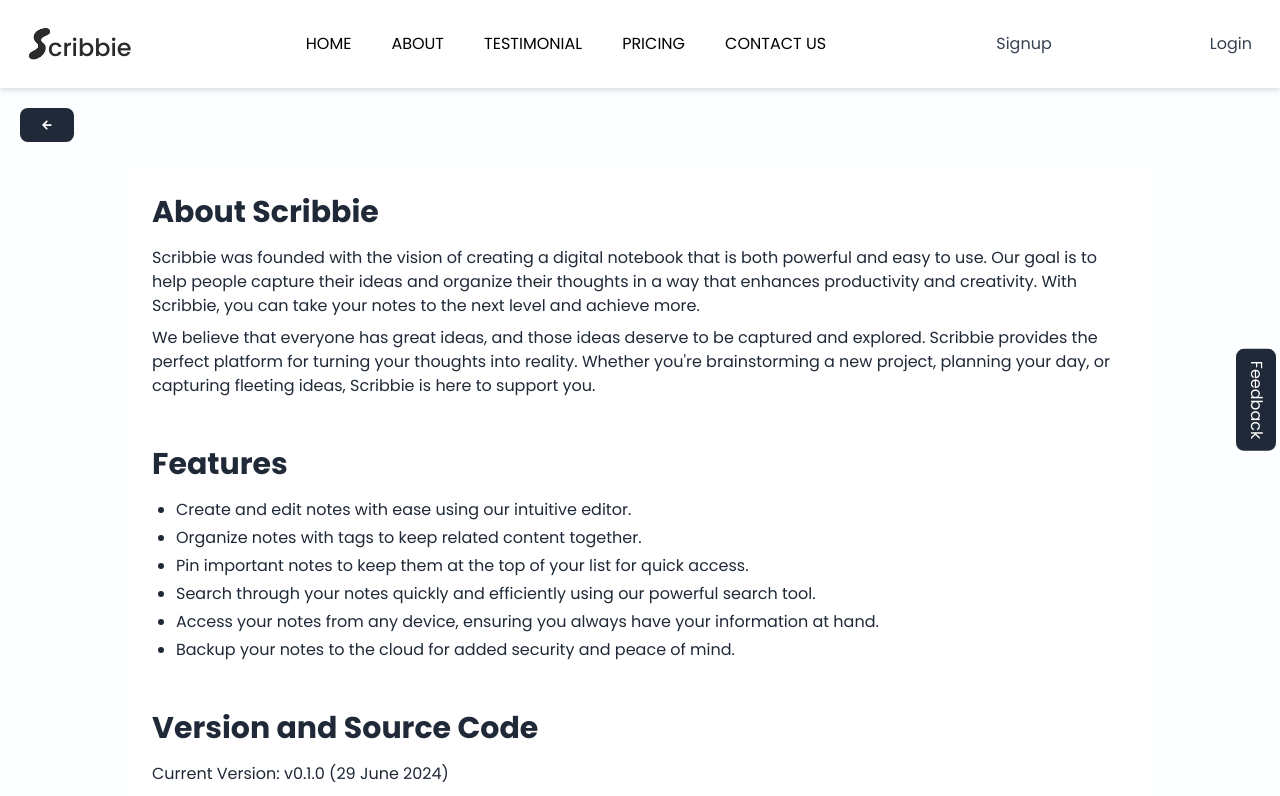
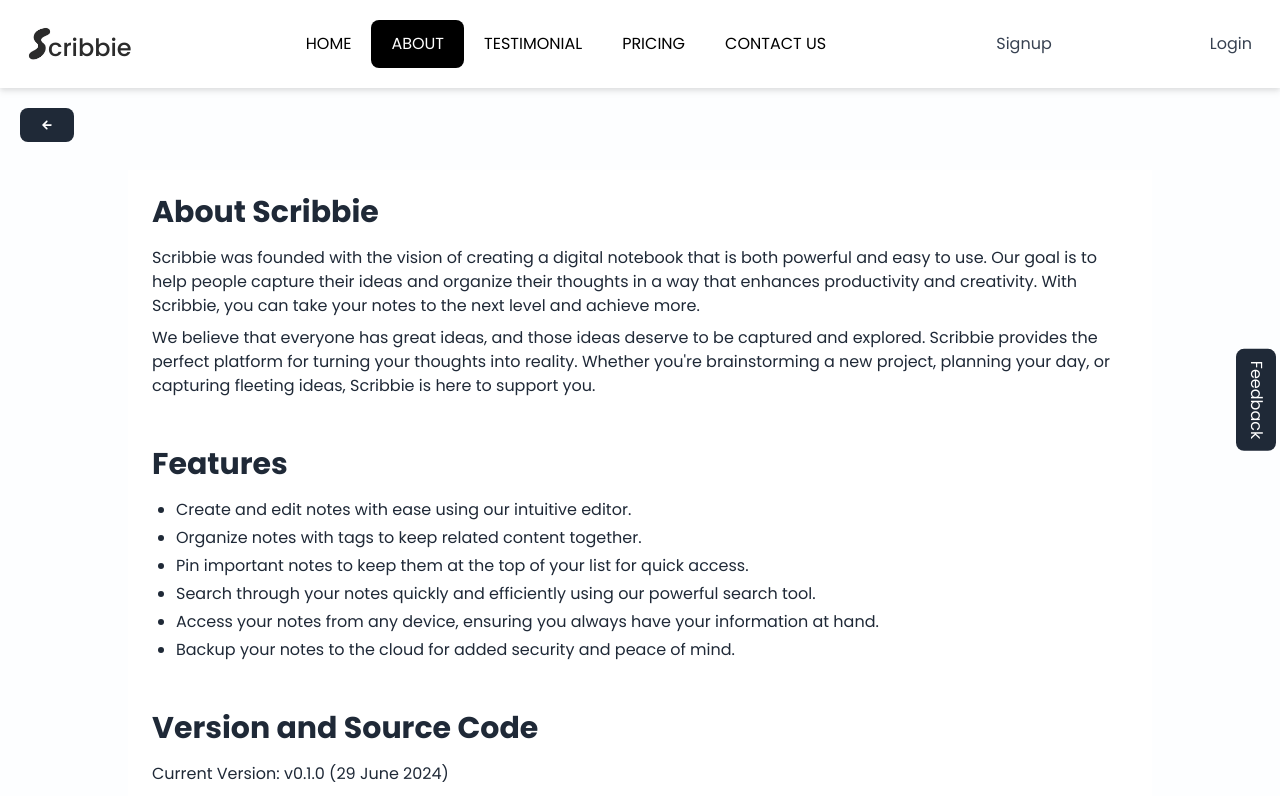
Before and after one commit to Scribbie-Notes/notes-app, a React (Vite) app in the folder frontend/: page /about in a window 1280 px wide. Shown: the top 796 px of the page. Built offline with nearby package versions, Linux system fonts and the light colour scheme.

Commit message:
active route styling

```diff
--- a/frontend/src/components/Tabs.jsx
+++ b/frontend/src/components/Tabs.jsx
@@ -1,6 +1,6 @@
-import  { useRef, useState } from "react";
+import { useRef, useState } from "react";
 import { motion } from "framer-motion";
-import { Link } from "react-router-dom";
+import { Link, useLocation } from "react-router-dom";
 
 export const SlideTabsExample = () => {
   return (
@@ -11,11 +11,14 @@ export const SlideTabsExample = () => {
 };
 
 const SlideTabs = () => {
+  const location = useLocation();
   const [position, setPosition] = useState({
     left: 0,
     width: 0,
     opacity: 0,
   });
+  const currentPathName = location.pathname;
+  const [hoveredTab, setHoveredTab] = useState(null);
 
   return (
     <ul
@@ -24,48 +27,97 @@ const SlideTabs = () => {
           ...pv,
           opacity: 0,
         }));
+        setHoveredTab(null);
       }}
       className="relative mx-auto flex w-fit bg-white p-1"
     >
-      <Tab setPosition={setPosition} to="/">Home</Tab>
-      <Tab setPosition={setPosition} to="/about">About</Tab>
-      <Tab setPosition={setPosition} to="/testimonial">Testimonial</Tab>
-      <Tab setPosition={setPosition} to="/pricing">Pricing</Tab>
-      <Tab setPosition={setPosition} to="/contact-us">Contact Us</Tab>
+      <Tab
+        setPosition={setPosition}
+        currentPathName={currentPathName}
+        to="/dashboard"
+        hoveredTab={hoveredTab}
+        setHoveredTab={setHoveredTab}
+      >
+        Home
+      </Tab>
+      <Tab
+        setPosition={setPosition}
+        currentPathName={currentPathName}
+        to="/about"
+        hoveredTab={hoveredTab}
+        setHoveredTab={setHoveredTab}
+      >
+        About
+      </Tab>
+      <Tab
+        setPosition={setPosition}
+        currentPathName={currentPathName}
+        to="/testimonial"
+        hoveredTab={hoveredTab}
+        setHoveredTab={setHoveredTab}
+      >
+        Testimonial
+      </Tab>
+      <Tab
+        setPosition={setPosition}
+        currentPathName={currentPathName}
+        to="/pricing"
+        hoveredTab={hoveredTab}
+        setHoveredTab={setHoveredTab}
+      >
+        Pricing
+      </Tab>
+      <Tab
+        setPosition={setPosition}
+        currentPathName={currentPathName}
+        to="/contact-us"
+        hoveredTab={hoveredTab}
+        setHoveredTab={setHoveredTab}
+      >
+        Contact Us
+      </Tab>
 
       <Cursor position={position} />
     </ul>
   );
 };
 
-const Tab = ({ children, setPosition, to }) => {
+const Tab = ({
+  children,
+  setPosition,
+  to,
+  currentPathName,
+  hoveredTab,
+  setHoveredTab
+}) => {
   const ref = useRef(null);
+  const isActive = currentPathName === to;
+  const isHovered = hoveredTab === to;
 
   return (
     <li
       ref={ref}
       onMouseEnter={() => {
         if (!ref?.current) return;
-
         const { width } = ref.current.getBoundingClientRect();
-
         setPosition({
           left: ref.current.offsetLeft,
           width,
           opacity: 1,
         });
+        setHoveredTab(to);
       }}
-      className="relative z-10 block cursor-pointer px-3 py-1.5 text-xs uppercase text-white mix-blend-difference md:px-5 md:py-3 md:text-base"
+      className={`relative z-10 block cursor-pointer px-3 py-1.5 text-xs uppercase md:px-5 md:py-3 md:text-base transition-colors duration-200 ${
+        isActive ? 'bg-black text-white rounded-lg' : isHovered ? 'text-white' : 'text-black'
+      }`}
     >
-
-      <Link to={to}>
+      <Link to={to} className="block w-full">
         {children}
       </Link>
     </li>
   );
 };
 
-// Cursor animation component
 const Cursor = ({ position }) => {
   return (
     <motion.li
```
